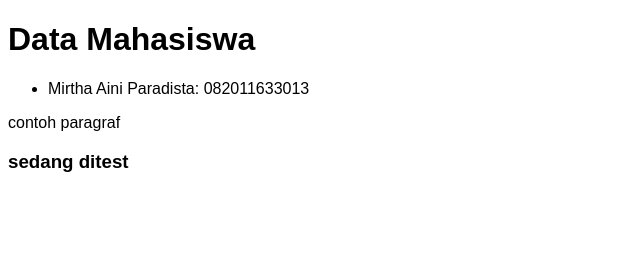
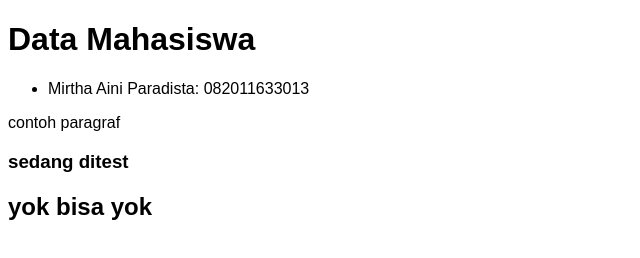
Before and after one commit to mirthaainiparadista/first, a plain HTML site: page yuhu.html in a window 1280 px wide. Shown: the whole page, without its empty margins (0-640 px from the left). Drawn offline with Linux system fonts and the light colour scheme.

Commit message:
Menambahkan text pada index.html

```diff
--- a/yuhu.html
+++ b/yuhu.html
@@ -16,6 +16,7 @@
     </p>
 
     <h3>sedang ditest</h3>
+    <h2>yok bisa yok</h2>
 
 </body>
 </html>
```
